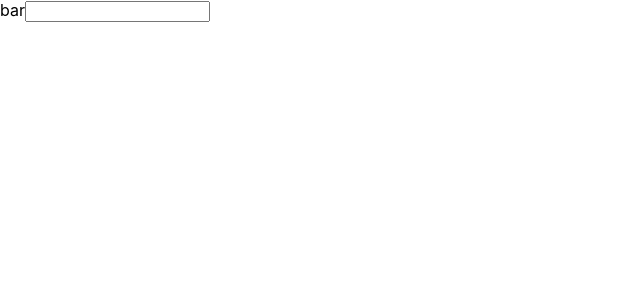
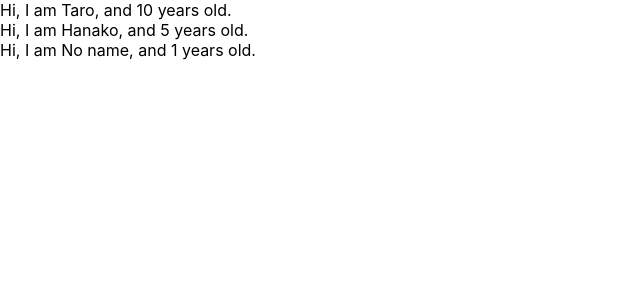
Before and after one commit to keita1484/udemy-react-redux-crud-application, a React (Create React App) app: page / in a window 1280 px wide. Shown: the top 300 px of the page, without its empty margins (0-640 px from the left). Built offline with nearby package versions, Linux system fonts and the light colour scheme.

Commit message:
learn props of component

```diff
--- a/src/App.js
+++ b/src/App.js
@@ -1,25 +1,42 @@
 import React from 'react';
 
 // クラスコンポーネント
-class App extends React.Component {
-  render() {
-    return (
-      <React.Fragment>
-        <label htmlFor="bar">bar</label>
-        <input type="text" onChange={() => {console.log("I am clicked!")}}></input>
-      </React.Fragment>
-    )
-  }
+// class App extends React.Component {
+//   render() {
+//     return (
+//       <React.Fragment>
+//         <label htmlFor="bar">bar</label>
+//         <input type="text" onChange={() => {console.log("I am clicked!")}}></input>
+//       </React.Fragment>
+//     )
+//   }
+// }
+
+// 関数コンポーネント
+const App = () => {
+  const profiles = [
+    { name: "Taro", age: 10 },
+    { name: "Hanako", age: 5 },
+    { name: "No name" },
+  ];
+  return (
+    <div>
+      {
+        profiles.map((profile, index) => {
+          return <User name={profile.name} age={profile.age} key={index} />
+        })
+      }
+    </div>
+  );
 }
 
-// 関数コンポーネント
-// function App() {
-//   return (
-//     <React.Fragment>
-//       <label htmlFor="bar">bar</label>
-//       <input type="text" onChange={() => {console.log("I am clicked!")}}></input>
-//     </React.Fragment>
-//   );
-// }
+const User = (props) => {
+  return <div>Hi, I am {props.name}, and {props.age} years old.</div>
+}
+
+User.defaultProps = {
+  age: 1
+}
+
 
 export default App;
```
